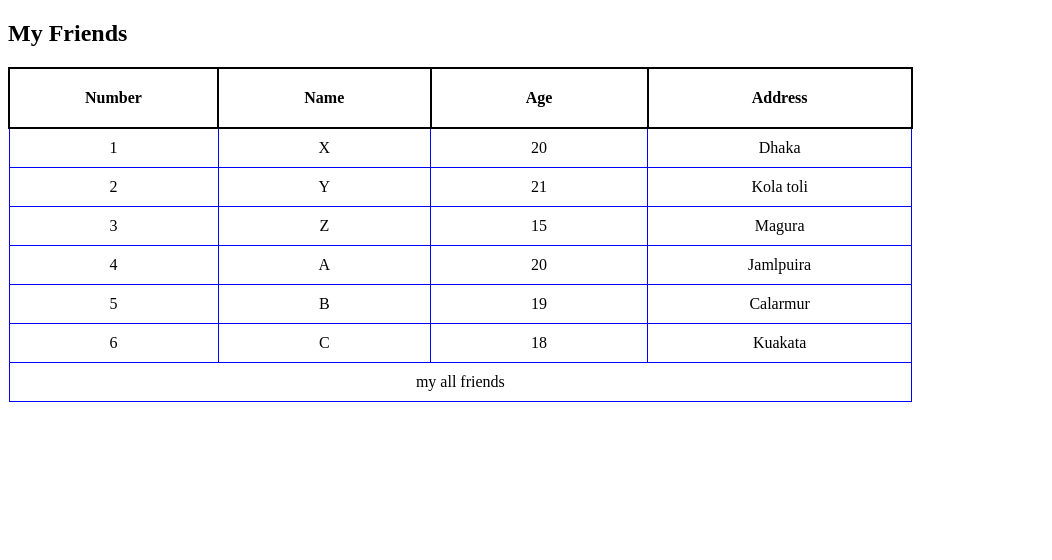
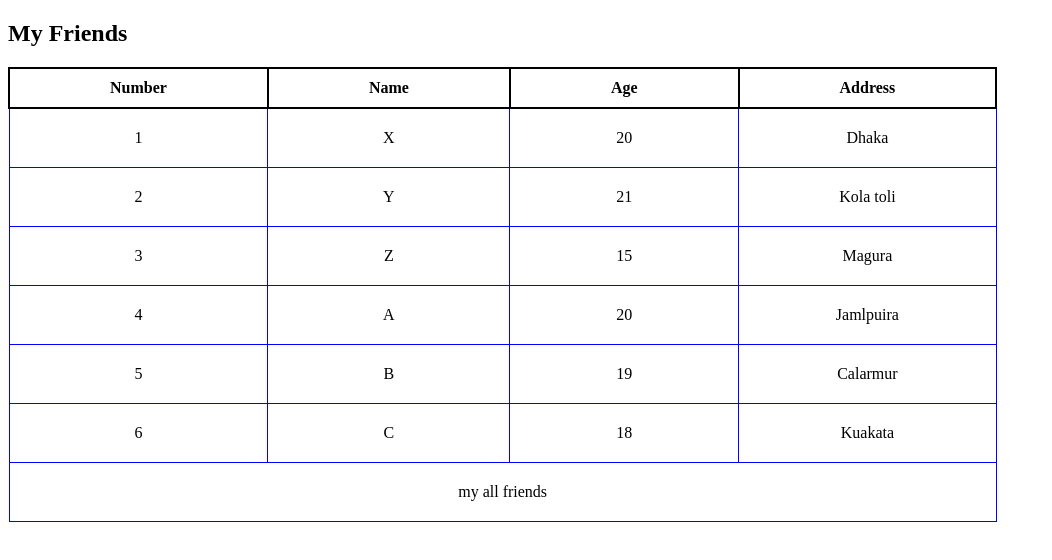
Before and after one commit to alaxrafin786/my-friends-table, a plain HTML site: page table.html in a window 1280 px wide. Shown: the whole page, without its empty margins (0-1052 px from the left). Drawn offline with Linux system fonts and the light colour scheme.

Commit message:
secend commit

```diff
--- /dev/null
+++ b/style/style.css
@@ -0,0 +1,12 @@
+table{
+    border-collapse: collapse;
+}
+td{
+    border: 1px solid blue;
+    padding: 20px 30px;
+    text-align: center;
+}
+th{
+    border: 2px solid black;
+    padding: 10px 100px;
+}
--- a/table.html
+++ b/table.html
@@ -4,21 +4,9 @@
     <meta charset="UTF-8">
     <meta name="viewport" content="width=device-width, initial-scale=1.0">
     <title>Table Explore</title>
-    <style>
-        table{
-            border-collapse: collapse;
-        }
-        th{
-            border: 2px solid black;
-            padding: 20px 30px;
-            text-align: center;
-        }
-        td{
-            border: 1px solid blue;
-            padding: 10px 100px;
-            text-align: center;
-        }
-    </style>
+    <link rel="stylesheet" href="style/style.css">
+
+
 </head>
 <body>
     <h2>My Friends</h2>
```
